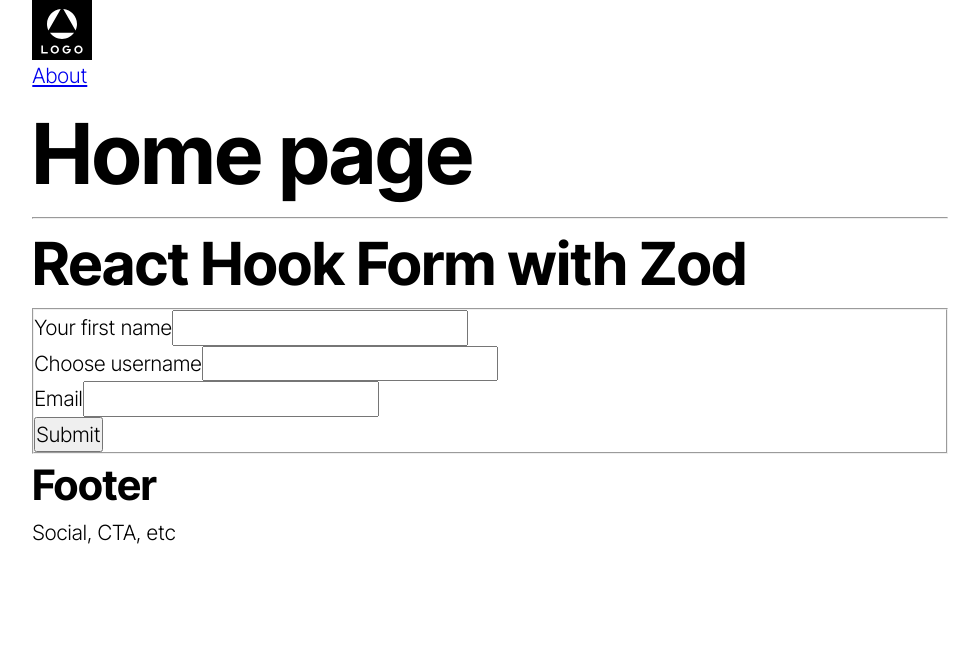
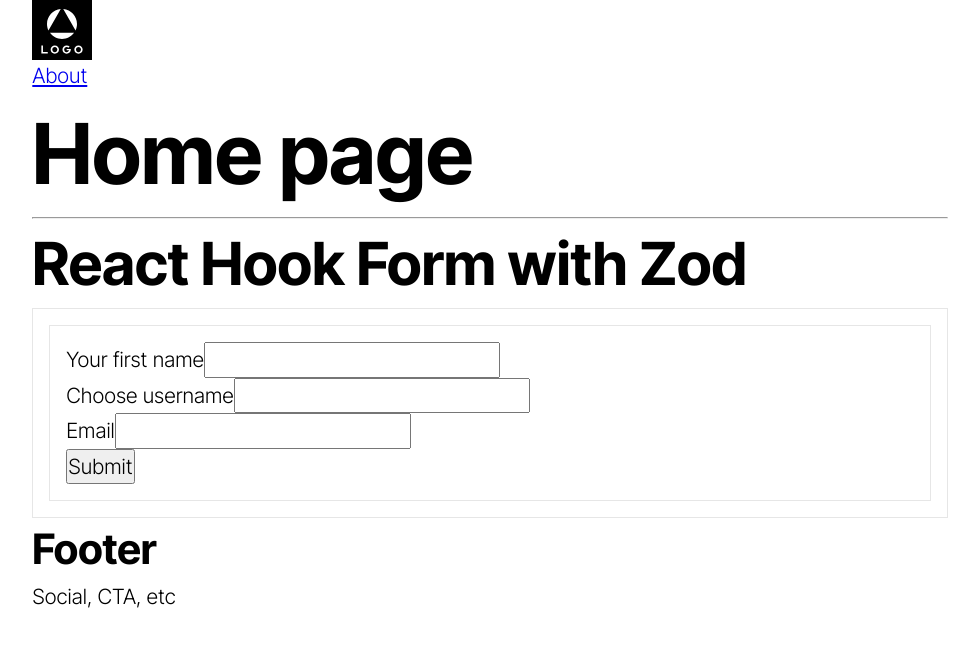
Before and after one commit to ballermatic/n13base, a Next.js app: page / in a window 1280 px wide. Shown: the top 646 px of the page, without its empty margins (150-1129 px from the left). Built offline with nearby package versions, Linux system fonts and the light colour scheme.

Commit message:
Testing component modules within app directory

```diff
--- a/app/globals.css
+++ b/app/globals.css
@@ -53,6 +53,12 @@
   dt,
   blockquote {
     overflow-wrap: break-word;
+  }
+  /* Added by moi, may move later */
+  fieldset {
+    padding: 0;
+    margin: 0;
+    border: none;
   }
   #root,
   #__next {
--- a/app/page.tsx
+++ b/app/page.tsx
@@ -1,4 +1,4 @@
-import { SignUpForm } from '../components/signup';
+import { SignUpForm } from '../components/signup/signup';
 
 export default function HomePage() {
   return (
--- /dev/null
+++ b/components/signup/signup.module.css
@@ -0,0 +1,12 @@
+.form {
+  padding: 1rem;
+}
+
+.form fieldset {
+  padding: 1rem;
+  border: 1px solid rgba(128, 128, 128, 0.2);
+}
+
+.wrapper {
+  border: 1px solid rgba(128, 128, 128, 0.2);
+}
--- a/components/signup.tsx
+++ b/components/signup/signup.tsx
@@ -2,8 +2,9 @@
 'use client';
 
 import { z } from 'zod';
-import { Form, useForm } from '../components/form/form';
-import { Input } from '../components/form/input';
+import { Form, useForm } from '../form/form';
+import { Input } from '../form/input';
+import styles from './signup.module.css';
 
 // Declare validation and shape of form
 // Zod takes care of email validation, it also supports custom regex
@@ -27,9 +28,9 @@ export function SignUpForm() {
   renderCount++;
 
   return (
-    <div>
+    <div className={styles.wrapper}>
       {/* provide the form and onSubmit handler to form component */}
-      <Form form={form} onSubmit={(values) => console.log(values)}>
+      <Form form={form} onSubmit={(values) => console.log(values)} className={styles.form}>
         <Input label='Your first name' type='text' {...form.register('firstName')} />
         <Input label='Choose username' type='text' {...form.register('username')} />
         <Input label='Email' type='email' {...form.register('email')} />
```
